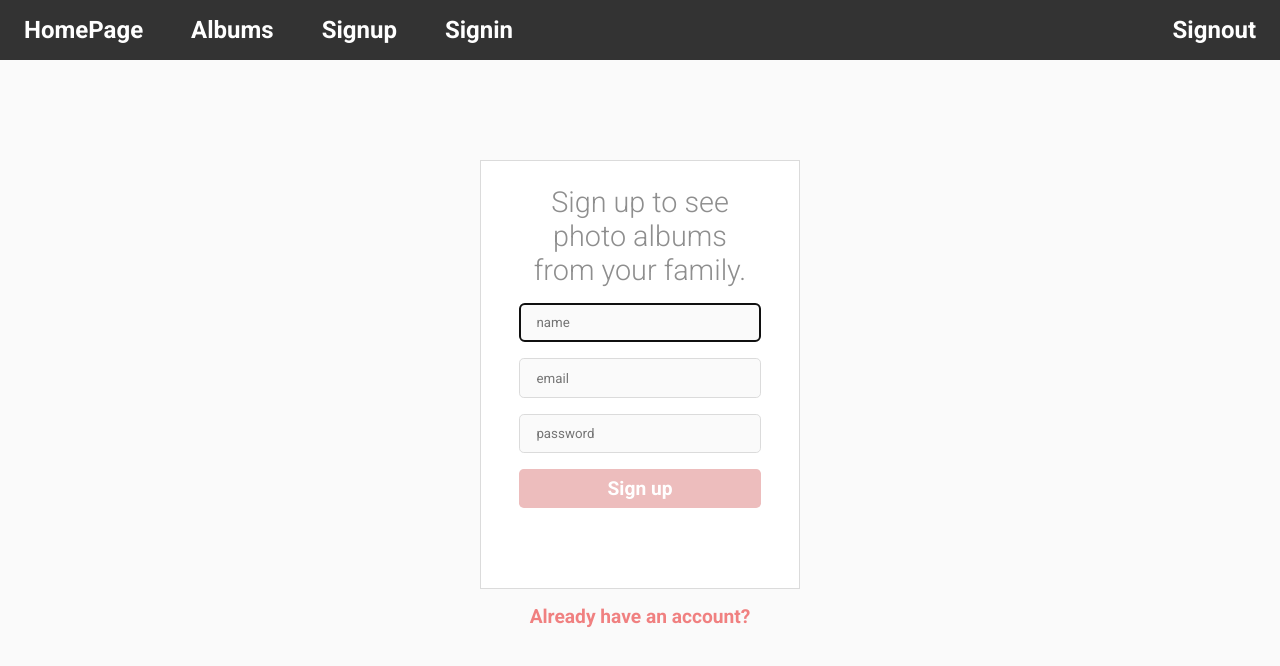
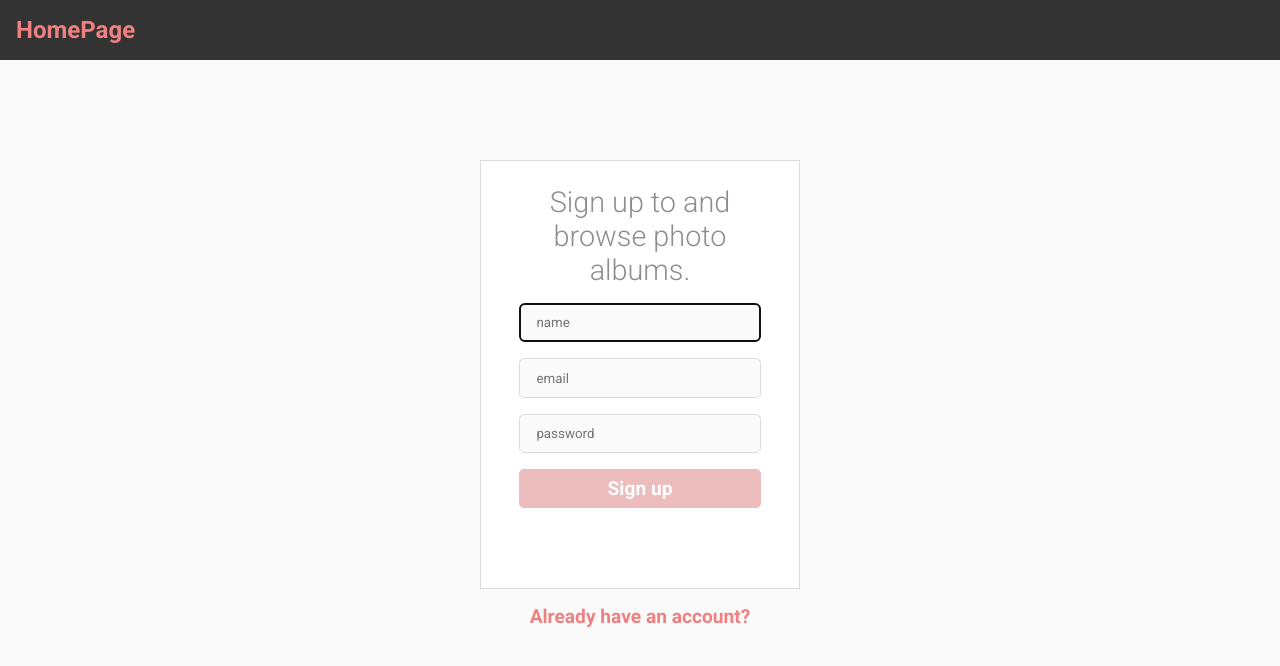
Before and after one commit to ASSAFVAN/Family-Photo-Albums, a React (Create React App) app in the folder client/: page /signup in a window 1280 px wide. Shown: the top 666 px of the page. Built offline with nearby package versions, Linux system fonts and the light colour scheme.

Commit message:
adding loggeduser to locals

```diff
--- a/client/src/components/Header/Header.js
+++ b/client/src/components/Header/Header.js
@@ -1,10 +1,27 @@
-import React from "react";
+import React, { useState, useEffect } from "react";
 import { Link, useHistory } from "react-router-dom";
 import myApi from "../../API/Api";
 import "./style.css";
 
 export default function Header(props) {
+  const userString = localStorage.getItem("loggedUser");
+  const userObj = JSON.parse(userString);
   const history = useHistory();
+
+  // console.log(userString, userObj);
+
+  // const [isLogged, setIsLogged] = useState(false);
+
+  // useEffect(() => {
+  //   const isLoggedIn = async () => {
+  //     if (userString) {
+  //       setIsLogged(true);
+  //       console.log(isLogged);
+  //     }
+  //   };
+  //   isLoggedIn();
+  // }, []);
+
   const handleLogOut = async () => {
     const token = localStorage.getItem("token");
     const userToken = JSON.parse(token);
@@ -18,6 +35,7 @@ export default function Header(props) {
       );
       localStorage.clear();
       props.setToken(null);
+      // setIsLogged(false);
       history.push("/signin");
     } catch (error) {
       console.log(error);
@@ -28,13 +46,20 @@ export default function Header(props) {
     <nav className="navbar">
       <div className="navbar--left">
         <Link to="/">HomePage</Link>
-        <Link to="/albumslist">Albums</Link>
-        <Link to="/signup">Signup</Link>
-        <Link to="/signin">Signin</Link>
+        {userObj?.name && <Link to="/albumslist">Albums</Link>}
+        {userObj?.name && <Link to="/favorites">Favorites</Link>}
       </div>
-      <div className="navbar--right" onClick={handleLogOut}>
-        Signout
-      </div>
+      {userObj?.name && (
+        // <div className="navbar--right" onClick={handleLogOut}>
+        //   Signout
+        // </div>
+        <div className="navbar--right">
+          <div className="navbar-username">{`Hello, ${userObj.name}`}</div>
+          <div className="navbar-signout" onClick={handleLogOut}>
+            Signout
+          </div>
+        </div>
+      )}
     </nav>
   );
 }
--- a/client/src/components/Header/style.css
+++ b/client/src/components/Header/style.css
@@ -20,11 +20,26 @@
 .navbar--right {
   color: white;
   padding: 1rem;
-  margin: 0 0.5rem;
+  margin: 0;
   text-decoration: none;
   font-size: 1.5rem;
   font-weight: 700;
   cursor: pointer;
+  background-color: #333;
+}
+
+.navbar--right {
+  display: flex;
+}
+.navbar-username {
+  background-color: #333;
+  margin-right: 1rem;
+  font-weight: 300;
+  color: var(--primary-color);
+}
+
+.navbar-signout {
+  background-color: #333;
 }
 
 .navbar a:hover,
--- a/client/src/components/SignIn/SignIn.js
+++ b/client/src/components/SignIn/SignIn.js
@@ -1,4 +1,4 @@
-import React, { useState } from "react";
+import React, { useState, useEffect } from "react";
 import { Link, useHistory } from "react-router-dom";
 import myApi from "../../API/Api";
 import Spinner from "../Utils/Spinner/Spinner";
@@ -9,12 +9,23 @@ export default function SignIn(props) {
   const [password, setPasword] = useState("");
   const [isLoading, setIsLoading] = useState(false);
   const [showmsg, setShowmsg] = useState(null);
+  const [loggedUser, setLoggedUser] = useState({});
 
   const history = useHistory();
-  // const handleClick = () => {
-  //   window.location.href = "/signup";
-  //   history.push("/signup");
-  // };
+
+  useEffect(() => {
+    if (loggedUser?.name) {
+      localStorage.setItem("loggedUser", JSON.stringify(loggedUser));
+    }
+    const userString = localStorage.getItem("loggedUser");
+    if (userString !== JSON.stringify(loggedUser) || !loggedUser.name) {
+      const userObj = JSON.parse(userString);
+      setLoggedUser(userObj);
+    }
+  }, [loggedUser]);
+
+  // const userString = localStorage.getItem("loggedUser");
+  // const userObj = JSON.parse(userString);
 
   const handleEmailChange = (e) => {
     setEmail(e.target.value);
@@ -34,6 +45,10 @@ export default function SignIn(props) {
       const res = await myApi.post("/users/signin", currentUser);
       console.log(res);
       props.setToken(res.data.token);
+      const usr = res.data.user;
+      console.log("usr", usr);
+
+      setLoggedUser(usr);
       setIsLoading(false);
       window.location.href = "/albumslist";
     } catch (error) {
--- a/client/src/components/SignIn/signin.css
+++ b/client/src/components/SignIn/signin.css
@@ -22,7 +22,7 @@
   width: 25%;
   padding: 3vh 3vw;
   padding-bottom: 10vh;
-  background-color: #ffffff;
+  background-color: white;
   border: 1px solid #dbdbdb;
 }
 
@@ -37,6 +37,7 @@
   font-size: 3rem;
   color: white;
   margin-top: 0.7rem;
+  background-color: salmon;
 }
 
 .signin-form--input {
@@ -44,7 +45,7 @@
   padding: 0.7rem 1rem;
   border: 1px solid #dbdbdb;
   border-radius: 0.3rem;
-  background-color: #fafafa;
+  background-color: #fff;
   width: 100%;
 }
 button:disabled {
--- a/client/src/components/SignUp/SignUp.js
+++ b/client/src/components/SignUp/SignUp.js
@@ -9,6 +9,7 @@ export default function SignUp(props) {
   const [email, setEmail] = useState("");
   const [password, setPasword] = useState("");
   const [showmsg, setShowmsg] = useState(null);
+  const [loggedUser, setLoggedUser] = useState({});
   const [isLoading, setIsLoading] = useState(false);
 
   const history = useHistory();
@@ -19,6 +20,17 @@ export default function SignUp(props) {
       inputRef.current.focus();
     }
   }, []);
+
+  useEffect(() => {
+    if (loggedUser?.name) {
+      localStorage.setItem("loggedUser", JSON.stringify(loggedUser));
+    }
+    const userString = localStorage.getItem("loggedUser");
+    if (userString !== JSON.stringify(loggedUser) || !loggedUser.name) {
+      const userObj = JSON.parse(userString);
+      setLoggedUser(userObj);
+    }
+  }, [loggedUser]);
 
   const handleEmailChange = (e) => {
     setEmail(e.target.value);
@@ -33,6 +45,7 @@ export default function SignUp(props) {
       const res = await myApi.post("/users/signup", newUser);
       setIsLoading(false);
       props.setToken(res.data.token);
+      setLoggedUser(newUser);
       history.push("/albumslist");
     } catch (error) {
       setIsLoading(false);
@@ -45,9 +58,7 @@ export default function SignUp(props) {
     <div className="wrap">
       <div className="signup-container">
         <form className="signup-form">
-          <h3 className="signup-title">
-            Sign up to see photo albums from your family.
-          </h3>
+          <h3 className="signup-title">Sign up to and browse photo albums.</h3>
           <input
             className="signup-form--input"
             type="text"
```
